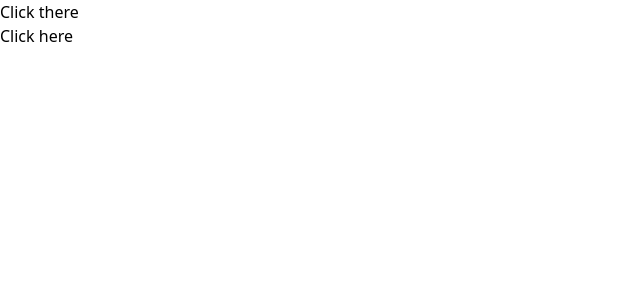
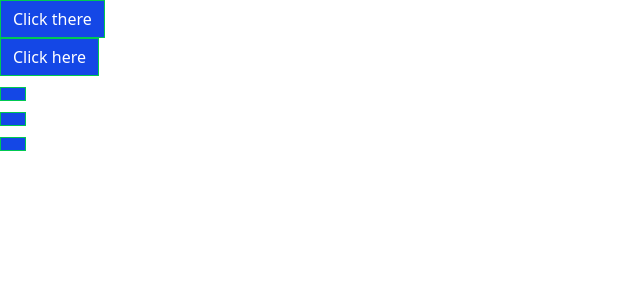
Before and after one commit to TruongKy4920/React, a React (Vite) app in the folder comps/: page / in a window 1280 px wide. Shown: the top 300 px of the page, without its empty margins (0-640 px from the left). Built offline with nearby package versions, Linux system fonts and the light colour scheme.

Commit message:
apply css tailwind rule

```diff
--- a/comps/src/Button.jsx
+++ b/comps/src/Button.jsx
@@ -1,4 +1,4 @@
 function Button({children,primary,secondary,success,warning,danger,outline,rounded}){
-    return <button>{children}</button>;
+    return <button className="px-3 py-1.5 bg-blue-700 text-white border border-green-500">{children}</button>;
 }
 export default Button;
--- a/comps/vite.config.js
+++ b/comps/vite.config.js
@@ -4,9 +4,10 @@ import tailwindcss from '@tailwindcss/vite'
 // https://vite.dev/config/
 export default defineConfig({
   plugins: [
+    tailwindcss(),
     react({
       babel: {
-        plugins: [['babel-plugin-react-compiler'],tailwindcss()],
+        plugins: [['babel-plugin-react-compiler']],
       },
     }),
   ],
```
